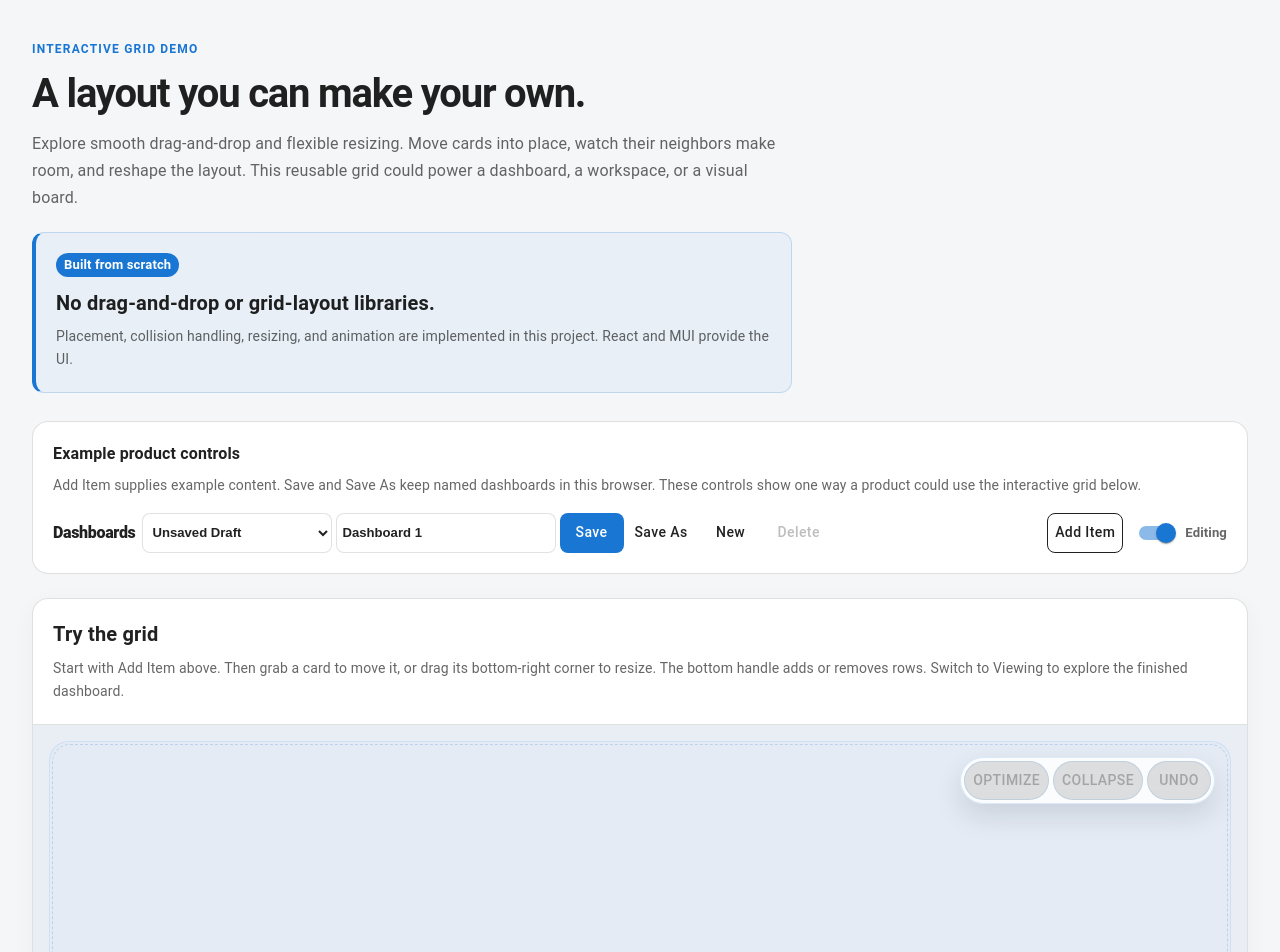
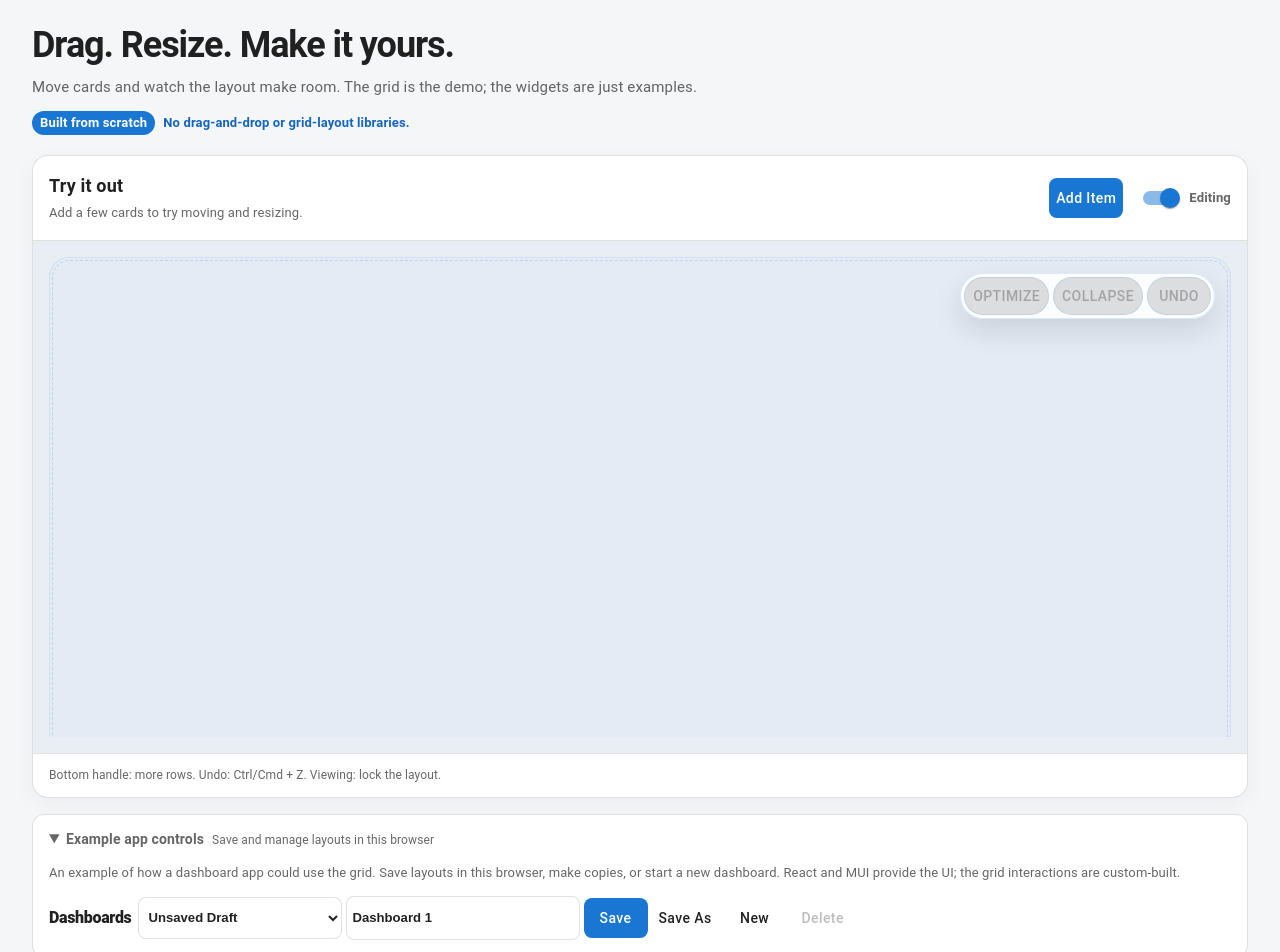
Before and after one commit to bwenzinger/customizable-dashboard, a React (Vite) app: page / in a window 1280 px wide. Shown: the top 952 px of the page. Built offline with nearby package versions, Linux system fonts and the light colour scheme.

Commit message:
updated to focus more on the actual grid

```diff
--- a/src/Demo.tsx
+++ b/src/Demo.tsx
@@ -548,6 +548,100 @@ function App() {
   return (
     <DemoPageFrame
       isEmpty={layout.length === 0}
+      actions={
+        <>
+          <Button
+            id="add-dashboard-item-button"
+            variant="contained"
+            disableElevation
+            onClick={handleOpenAddMenu}
+            disabled={!canEdit}
+            aria-controls={
+              isAddMenuOpen ? 'add-dashboard-item-menu' : undefined
+            }
+            aria-expanded={isAddMenuOpen ? 'true' : undefined}
+            aria-haspopup="menu"
+            sx={dashboardToolbarButtonSx}
+          >
+            Add Item
+          </Button>
+          <FormControlLabel
+            control={
+              <Switch
+                checked={canEdit}
+                onChange={handleEditModeChanged}
+                color="primary"
+              />
+            }
+            label={canEdit ? 'Editing' : 'Viewing'}
+            sx={{
+              m: 0,
+              '& .MuiFormControlLabel-label': {
+                color: 'text.secondary',
+                fontSize: '0.82rem',
+                fontWeight: 700,
+              },
+            }}
+          />
+          <Menu
+            id="add-dashboard-item-menu"
+            anchorEl={addMenuAnchor}
+            open={canEdit && isAddMenuOpen}
+            onClose={handleCloseAddMenu}
+            MenuListProps={{
+              'aria-labelledby': 'add-dashboard-item-button',
+            }}
+            PaperProps={{
+              sx: {
+                mt: 1,
+                width: 280,
+                borderRadius: 2,
+                boxShadow:
+                  '0px 8px 24px rgba(16, 24, 40, 0.14),0px 2px 6px rgba(16, 24, 40, 0.08)',
+              },
+            }}
+          >
+            {addItemOptions.map((option) => (
+              <MenuItem
+                key={option.id}
+                onClick={() => {
+                  handleAddItemOption(option);
+                }}
+                sx={{
+                  alignItems: 'flex-start',
+                  gap: 1.5,
+                  py: 1.35,
+                }}
+              >
+                <TemplateOptionIcon label={option.label} />
+                <ListItemText
+                  primary={option.label}
+                  secondary={option.description}
+                  primaryTypographyProps={{
+                    fontSize: '0.9rem',
+                    fontWeight: 700,
+                  }}
+                  secondaryTypographyProps={{
+                    fontSize: '0.76rem',
+                    lineHeight: 1.25,
+                  }}
+                />
+              </MenuItem>
+            ))}
+          </Menu>
+          <Box
+            component="input"
+            ref={imageInputRef}
+            type="file"
+            accept="image/*"
+            disabled={!canEdit}
+            onChange={handleImageFileSelected}
+            sx={{
+              display: 'none',
+            }}
+          />
+        </>
+      }
       controls={
         <>
           <Box
@@ -667,98 +761,8 @@ function App() {
                   {saveStatus}
                 </Typography>
               ) : null}
-              <Button
-                id="add-dashboard-item-button"
-                variant="outlined"
-                color="inherit"
-                onClick={handleOpenAddMenu}
-                disabled={!canEdit}
-                aria-controls={
-                  isAddMenuOpen ? 'add-dashboard-item-menu' : undefined
-                }
-                aria-expanded={isAddMenuOpen ? 'true' : undefined}
-                aria-haspopup="menu"
-                sx={dashboardToolbarButtonSx}
-              >
-                Add Item
-              </Button>
-              <FormControlLabel
-                control={
-                  <Switch
-                    checked={canEdit}
-                    onChange={handleEditModeChanged}
-                    color="primary"
-                  />
-                }
-                label={canEdit ? 'Editing' : 'Viewing'}
-                sx={{
-                  m: 0,
-                  '& .MuiFormControlLabel-label': {
-                    color: 'text.secondary',
-                    fontSize: '0.82rem',
-                    fontWeight: 700,
-                  },
-                }}
-              />
             </Box>
           </Box>
-          <Menu
-            id="add-dashboard-item-menu"
-            anchorEl={addMenuAnchor}
-            open={canEdit && isAddMenuOpen}
-            onClose={handleCloseAddMenu}
-            MenuListProps={{
-              'aria-labelledby': 'add-dashboard-item-button',
-            }}
-            PaperProps={{
-              sx: {
-                mt: 1,
-                width: 280,
-                borderRadius: 2,
-                boxShadow:
-                  '0px 8px 24px rgba(16, 24, 40, 0.14),0px 2px 6px rgba(16, 24, 40, 0.08)',
-              },
-            }}
-          >
-            {addItemOptions.map((option) => (
-              <MenuItem
-                key={option.id}
-                onClick={() => {
-                  handleAddItemOption(option);
-                }}
-                sx={{
-                  alignItems: 'flex-start',
-                  gap: 1.5,
-                  py: 1.35,
-                }}
-              >
-                <TemplateOptionIcon label={option.label} />
-                <ListItemText
-                  primary={option.label}
-                  secondary={option.description}
-                  primaryTypographyProps={{
-                    fontSize: '0.9rem',
-                    fontWeight: 700,
-                  }}
-                  secondaryTypographyProps={{
-                    fontSize: '0.76rem',
-                    lineHeight: 1.25,
-                  }}
-                />
-              </MenuItem>
-            ))}
-          </Menu>
-          <Box
-            component="input"
-            ref={imageInputRef}
-            type="file"
-            accept="image/*"
-            disabled={!canEdit}
-            onChange={handleImageFileSelected}
-            sx={{
-              display: 'none',
-            }}
-          />
         </>
       }
     >
--- a/src/DemoPageFrame.tsx
+++ b/src/DemoPageFrame.tsx
@@ -1,15 +1,16 @@
 import type { ReactNode } from 'react';
 import { Box, Chip, Typography } from '@mui/material';
-import { alpha } from '@mui/material/styles';
 
 type DemoPageFrameProps = {
   controls: ReactNode;
+  actions: ReactNode;
   children: ReactNode;
   isEmpty: boolean;
 };
 
 export function DemoPageFrame({
   controls,
+  actions,
   children,
   isEmpty,
 }: DemoPageFrameProps) {
@@ -22,110 +23,52 @@ export function DemoPageFrame({
         maxWidth: 1600,
         mx: 'auto',
         px: { xs: 3, sm: 6, lg: 8 },
-        py: { xs: 6, md: 10 },
+        py: { xs: 4, md: 6 },
       }}
     >
-      <Box component="header" sx={{ maxWidth: 760, mb: 7 }}>
-        <Typography
-          component="p"
-          color="primary.main"
-          sx={{
-            fontSize: 12,
-            fontWeight: 700,
-            letterSpacing: '0.1em',
-            textTransform: 'uppercase',
-            mb: 3,
-          }}
-        >
-          Interactive grid demo
-        </Typography>
+      <Box component="header" sx={{ mb: 5 }}>
         <Typography
           component="h1"
           sx={{
-            fontSize: { xs: 30, md: 40 },
+            fontSize: { xs: 28, md: 36 },
             fontWeight: 750,
             lineHeight: 1.2,
             letterSpacing: '-0.03em',
-            mb: 3,
+            mb: 2,
           }}
         >
-          A layout you can make your own.
+          Drag. Resize. Make it yours.
         </Typography>
         <Typography
           color="text.secondary"
-          sx={{ fontSize: 16, lineHeight: 1.7 }}
+          sx={{ fontSize: 15, lineHeight: 1.6 }}
         >
-          Explore smooth drag-and-drop and flexible resizing. Move cards into
-          place, watch their neighbors make room, and reshape the layout. This
-          reusable grid could power a dashboard, a workspace, or a visual board.
+          Move cards and watch the layout make room. The grid is the demo; the
+          widgets are just examples.
         </Typography>
         <Box
-          component="aside"
-          aria-label="Custom grid implementation"
-          sx={(theme) => ({
-            mt: 5,
-            p: { xs: 4, md: 5 },
-            border: `1px solid ${alpha(theme.palette.primary.main, 0.2)}`,
-            borderLeft: `4px solid ${theme.palette.primary.main}`,
-            borderRadius: '12px',
-            bgcolor: alpha(theme.palette.primary.main, 0.05),
-          })}
+          sx={{
+            display: 'flex',
+            alignItems: 'center',
+            flexWrap: 'wrap',
+            gap: 2,
+            mt: 3,
+          }}
         >
           <Chip
             label="Built from scratch"
             color="primary"
             size="small"
-            sx={{ mb: 3, fontWeight: 700 }}
+            sx={{ fontWeight: 700 }}
           />
           <Typography
             component="p"
-            sx={{
-              fontSize: { xs: 18, md: 20 },
-              fontWeight: 700,
-              lineHeight: 1.4,
-              mb: 2,
-            }}
+            color="primary.dark"
+            sx={{ fontSize: 13, fontWeight: 600, m: 0 }}
           >
             No drag-and-drop or grid-layout libraries.
           </Typography>
-          <Typography
-            color="text.secondary"
-            sx={{ fontSize: 14, lineHeight: 1.7 }}
-          >
-            Placement, collision handling, resizing, and animation are
-            implemented in this project. React and MUI provide the UI.
-          </Typography>
         </Box>
-      </Box>
-
-      <Box
-        component="section"
-        aria-labelledby="product-controls-heading"
-        sx={{
-          border: '1px solid',
-          borderColor: 'divider',
-          borderRadius: '16px',
-          bgcolor: 'background.paper',
-          p: { xs: 4, md: 5 },
-          mb: 6,
-        }}
-      >
-        <Typography
-          id="product-controls-heading"
-          component="h2"
-          sx={{ fontSize: 16, fontWeight: 700, mb: 2 }}
-        >
-          Example product controls
-        </Typography>
-        <Typography
-          color="text.secondary"
-          sx={{ fontSize: 14, lineHeight: 1.6, mb: 4 }}
-        >
-          Add Item supplies example content. Save and Save As keep named
-          dashboards in this browser. These controls show one way a product
-          could use the interactive grid below.
-        </Typography>
-        {controls}
       </Box>
 
       <Box
@@ -142,34 +85,49 @@ export function DemoPageFrame({
       >
         <Box
           sx={{
-            p: { xs: 4, md: 5 },
+            display: 'flex',
+            alignItems: 'center',
+            justifyContent: 'space-between',
+            flexWrap: 'wrap',
+            gap: 3,
+            p: 4,
             borderBottom: '1px solid',
             borderColor: 'divider',
           }}
         >
+          <Box>
             <Typography
               id="grid-demo-heading"
               component="h2"
-            sx={{ fontSize: 20, fontWeight: 700, mb: 2 }}
+              sx={{ fontSize: 18, fontWeight: 700, mb: 1 }}
             >
-            Try the grid
+              Try it out
             </Typography>
             <Typography
               color="text.secondary"
-            sx={{ fontSize: 14, lineHeight: 1.7 }}
+              sx={{ fontSize: 13, lineHeight: 1.6 }}
             >
               {isEmpty
-              ? 'Start with Add Item above. Then grab a card to move it, or drag its bottom-right corner to resize.'
-              : 'Grab a card to move it, or drag its bottom-right corner to resize.'}{' '}
-            The bottom handle adds or removes rows. Switch to Viewing to explore
-            the finished dashboard.
+                ? 'Add a few cards to try moving and resizing.'
+                : 'Drag a card. Resize its bottom-right corner. Undo anytime.'}
             </Typography>
           </Box>
-        {/* Keep the grid's own scrolling and interaction surface intact inside
-            a sized canvas; the surrounding portfolio page can scroll normally. */}
           <Box
             sx={{
-            height: 'max(520px, 68vh)',
+              display: 'flex',
+              alignItems: 'center',
+              flexWrap: 'wrap',
+              gap: 2,
+            }}
+          >
+            {actions}
+          </Box>
+        </Box>
+        {/* Preserve the grid's own scrolling and interaction surface inside the
+            frame. Collapsing the example controls must not remount the grid. */}
+        <Box
+          sx={{
+            height: 'max(420px, 64vh)',
             p: { xs: 2, md: 4 },
             bgcolor: '#e9eef5',
           }}
@@ -180,7 +138,7 @@ export function DemoPageFrame({
           component="p"
           color="text.secondary"
           sx={{
-            px: { xs: 4, md: 5 },
+            px: 4,
             py: 3,
             m: 0,
             fontSize: 12,
@@ -189,9 +147,58 @@ export function DemoPageFrame({
             borderColor: 'divider',
           }}
         >
-          Try a new arrangement freely. Undo or Ctrl/Cmd + Z restores a change;
-          Collapse and Optimize offer different ways to tidy the layout.
+          Bottom handle: more rows. Undo: Ctrl/Cmd + Z. Viewing: lock the
+          layout.
         </Typography>
+      </Box>
+
+      <Box
+        component="details"
+        open
+        sx={{
+          mt: 4,
+          border: '1px solid',
+          borderColor: 'divider',
+          borderRadius: '12px',
+          bgcolor: 'background.paper',
+        }}
+      >
+        <Box
+          component="summary"
+          sx={{
+            px: 4,
+            py: 3,
+            cursor: 'pointer',
+            color: 'text.secondary',
+            '&:focus-visible': {
+              outline: '2px solid',
+              outlineColor: 'primary.main',
+              outlineOffset: 2,
+              borderRadius: '12px',
+            },
+          }}
+        >
+          <Typography component="span" sx={{ fontSize: 14, fontWeight: 600 }}>
+            Example app controls
+          </Typography>
+          <Typography
+            component="span"
+            sx={{ ml: 2, fontSize: 12, display: { xs: 'none', sm: 'inline' } }}
+          >
+            Save and manage layouts in this browser
+          </Typography>
+        </Box>
+        <Box sx={{ p: 4, pt: 0 }}>
+          <Typography
+            color="text.secondary"
+            sx={{ fontSize: 13, lineHeight: 1.6, mb: 3 }}
+          >
+            An example of how a dashboard app could use the grid. Save layouts
+            in this browser, make copies, or start a new dashboard. React and
+            MUI provide the UI; the grid interactions are custom-built.
+          </Typography>
+          {controls}
+        </Box>
       </Box>
     </Box>
   );
```
Also changed, not shown: chatGptReminders.txt. Lines whose indentation alone changed are shown as unchanged.
